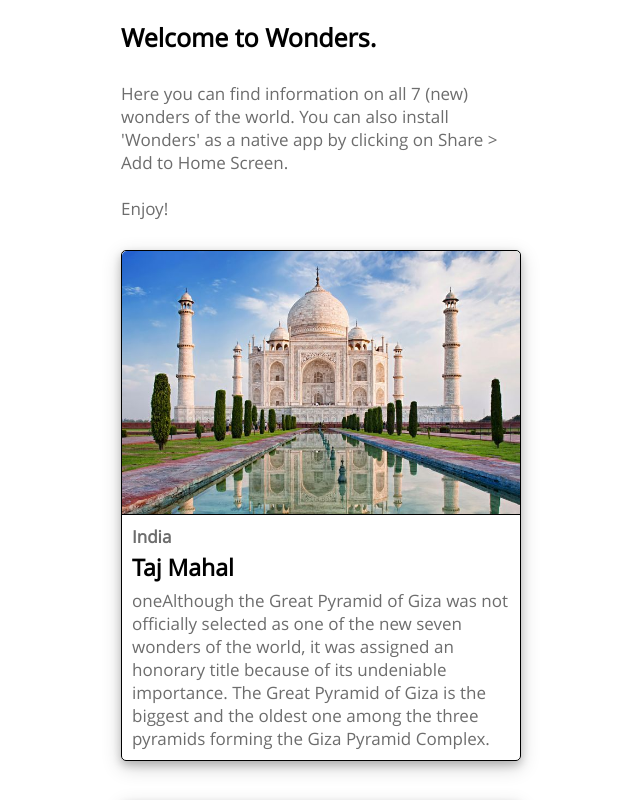
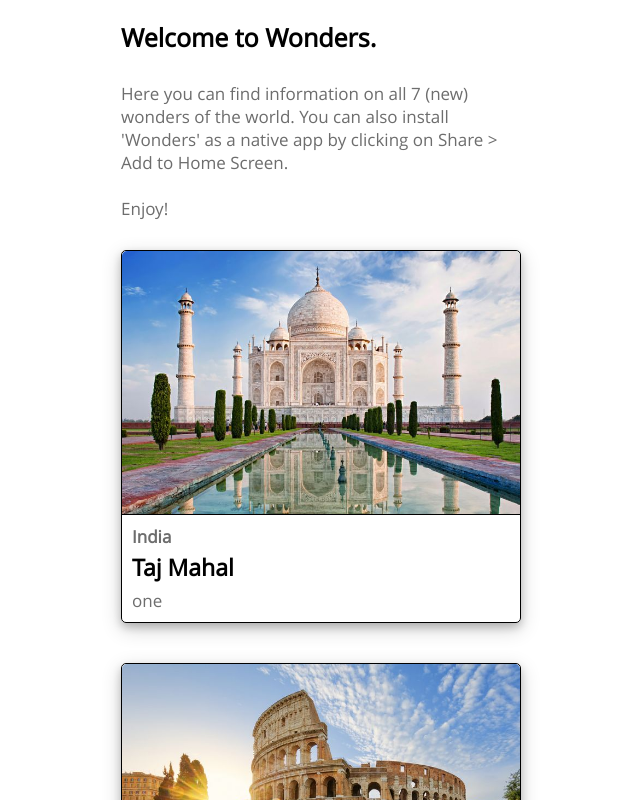
Before and after one commit to anton25360/react-Wonders, a React (Create React App) app: page / in a window 1280 px wide. Shown: the top 800 px of the page, without its empty margins (319-959 px from the left). Built offline with nearby package versions, Linux system fonts and the light colour scheme.

Commit message:
Removed old placeholder text

```diff
--- a/src/components/WonderCard.js
+++ b/src/components/WonderCard.js
@@ -5,10 +5,10 @@ export class WonderCard extends Component {
     render() {
         return (
             <div className='cardContainer'>
-                <img className='cardBackground' src={this.props.imgLink} alt='background'/>
+                <img className='cardBackground' src={this.props.imgLink} alt='background' />
                 <h2 className='cardLocation'>{this.props.location}</h2>
                 <h1 className='cardName'>{this.props.name}</h1>
-        <p className='cardInfo'>{this.props.info}Although the Great Pyramid of Giza was not officially selected as one of the new seven wonders of the world, it was assigned an honorary title because of its undeniable importance. The Great Pyramid of Giza is the biggest and the oldest one among the three pyramids forming the Giza Pyramid Complex.</p>
+                <p className='cardInfo'>{this.props.info}</p>
 
             </div>
         )
```
